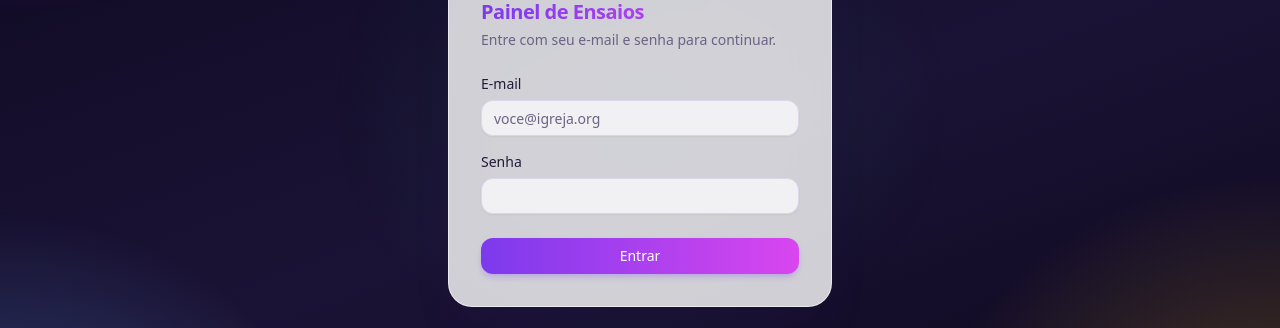
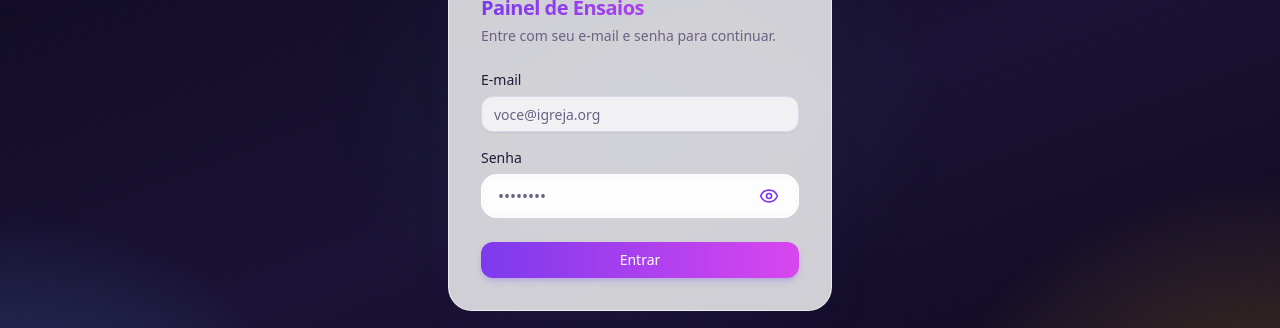
Before and after one commit to LeamibaSotnas/painel-ensaios, a Next.js app: page / in a window 1280 px wide. Shown: the part 292-620 px from the top of the page. Built offline with nearby package versions, Linux system fonts and the light colour scheme.

Commit message:
feat: implementa olho magico (PasswordInput) e LoginForm separado no painel de ensaios

```diff
--- a/src/app/page.tsx
+++ b/src/app/page.tsx
@@ -1,6 +1,5 @@
+import { LoginForm } from "@/components/LoginForm";
 import { entrar } from "./login-actions";
-import { Button } from "@/components/ui/button";
-import { Input } from "@/components/ui/input";
 
 interface LoginPageProps {
   searchParams: Promise<{ erro?: string }>;
@@ -22,44 +21,7 @@ export default async function LoginPage({ searchParams }: LoginPageProps) {
           Entre com seu e-mail e senha para continuar.
         </p>
 
-        <form action={entrar} className="mt-6 flex flex-col gap-4">
-          <div className="flex flex-col gap-1.5">
-            <label htmlFor="email" className="text-sm font-medium">
-              E-mail
-            </label>
-            <Input
-              id="email"
-              name="email"
-              type="email"
-              autoComplete="email"
-              required
-              placeholder="voce@igreja.org"
-            />
-          </div>
-
-          <div className="flex flex-col gap-1.5">
-            <label htmlFor="senha" className="text-sm font-medium">
-              Senha
-            </label>
-            <Input
-              id="senha"
-              name="senha"
-              type="password"
-              autoComplete="current-password"
-              required
-            />
-          </div>
-
-          {erro && (
-            <p className="rounded-md border border-red-200 bg-red-50 px-3 py-2 text-sm text-red-700">
-              {erro}
-            </p>
-          )}
-
-          <Button type="submit" className="mt-2">
-            Entrar
-          </Button>
-        </form>
+        <LoginForm erro={erro} onSubmit={entrar} />
       </div>
     </main>
   );
--- /dev/null
+++ b/src/components/LoginForm.tsx
@@ -0,0 +1,52 @@
+'use client';
+
+import { entrar } from "../../app/(auth)/login/login-actions";
+import { Button } from "@/components/ui/button";
+import { Input } from "@/components/ui/input";
+import { PasswordInput } from "@/components/PasswordInput";
+
+interface LoginFormProps {
+  erro?: string;
+}
+
+export function LoginForm({ erro }: LoginFormProps) {
+  return (
+    <form action={entrar} className="mt-6 flex flex-col gap-4">
+      <div className="flex flex-col gap-1.5">
+        <label htmlFor="email" className="text-sm font-medium">
+          E-mail
+        </label>
+        <Input
+          id="email"
+          name="email"
+          type="email"
+          autoComplete="email"
+          required
+          placeholder="voce@igreja.org"
+        />
+      </div>
+
+      <div className="flex flex-col gap-1.5">
+        <label htmlFor="senha" className="text-sm font-medium">
+          Senha
+        </label>
+        <PasswordInput
+          id="senha"
+          name="senha"
+          required
+          autoComplete="current-password"
+        />
+      </div>
+
+      {erro && (
+        <p className="rounded-md border border-red-200 bg-red-50 px-3 py-2 text-sm text-red-700">
+          {erro}
+        </p>
+      )}
+
+      <Button type="submit" className="mt-2">
+        Entrar
+      </Button>
+    </form>
+  );
+}
--- /dev/null
+++ b/src/components/PasswordInput.tsx
@@ -0,0 +1,54 @@
+'use client';
+
+import React, { useState } from 'react';
+import { Eye, EyeOff } from 'lucide-react';
+
+interface PasswordInputProps {
+  id: string;
+  name: string;
+  placeholder?: string;
+  required?: boolean;
+  autoComplete?: string;
+}
+
+export function PasswordInput({
+  id,
+  name,
+  placeholder = '••••••••',
+  required = false,
+  autoComplete = 'current-password'
+}: PasswordInputProps) {
+  const [isVisible, setIsVisible] = useState(false);
+
+  return (
+    <div className="relative">
+      <input
+        id={id}
+        name={name}
+        type={isVisible ? 'text' : 'password'}
+        autoComplete={autoComplete}
+        required={required}
+        placeholder={placeholder}
+        className="w-full h-11 px-4 pr-12 rounded-2xl border border-white/60
+                   bg-white/80 backdrop-blur-sm
+                   text-base font-medium
+                   focus:outline-none focus:ring-2 focus:ring-violet-600 focus:ring-offset-2
+                   placeholder:text-muted-foreground
+                   transition-all duration-200"
+      />
+      <button
+        onClick={(e) => {
+          e.preventDefault();
+          setIsVisible(!isVisible);
+        }}
+        type="button"
+        className="absolute right-3 top-1/2 -translate-y-1/2
+                   text-violet-600 hover:text-fuchsia-600
+                   transition-colors duration-200 p-2 hover:bg-white/40 rounded-lg"
+        title={isVisible ? 'Ocultar senha' : 'Mostrar senha'}
+      >
+        {isVisible ? <EyeOff size={20} /> : <Eye size={20} />}
+      </button>
+    </div>
+  );
+}
```
